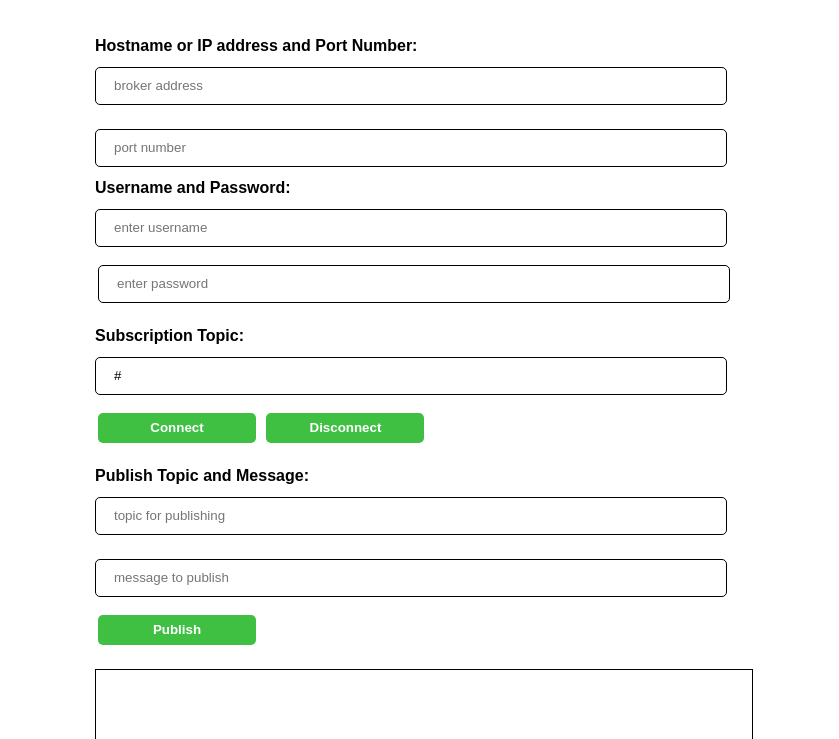
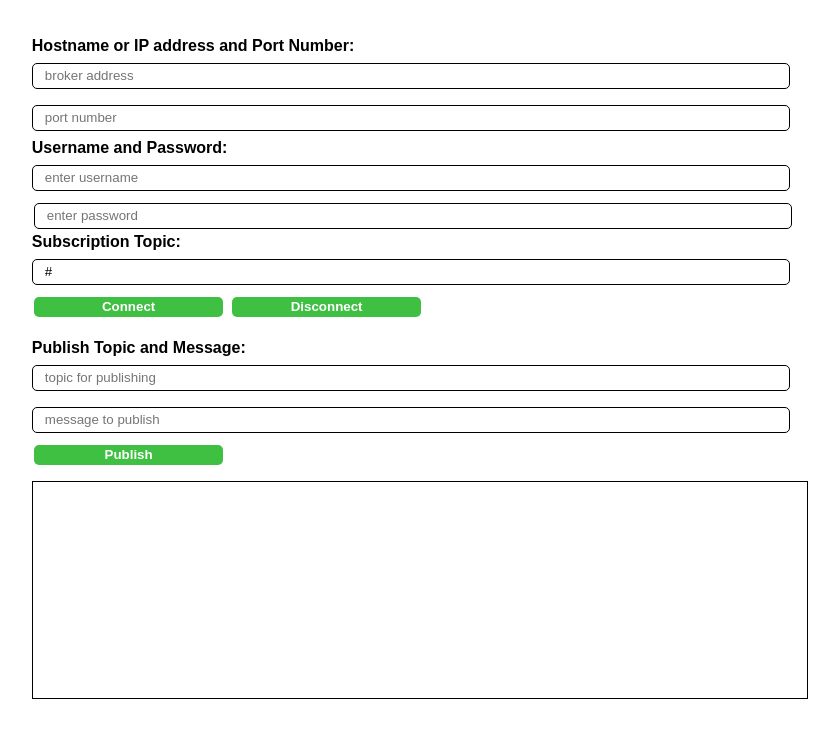
Before and after one commit to ngockhai245/mqtt_opcua, a plain HTML site: page web_dashboard/index.html in a window 1280 px wide. Shown: the part 61-800 px from the top of the page, without its empty margins (229-1068 px from the left). Drawn offline with Linux system fonts and the light colour scheme.

```diff
--- a/web_dashboard/demo.js
+++ b/web_dashboard/demo.js
@@ -1,17 +1,18 @@
 function startConnect(){
-    clientID = "clientID - " + parseInt(Math.random() * 1000);
+    clientID = "clientID - " + parseInt(Math.random() * 1000);//random client id
 
     host = document.getElementById("host").value;
     port = document.getElementById("port").value;
     userID = document.getElementById("username").value;
     passwordID = document.getElementById("password").value;
 
+    //Thong bao trong box
     document.getElementById("messages").innerHTML += "<span>Connecting to " + host + " on port " + port + "</span><br>";
     document.getElementById("messages").innerHTML += "<span>Using the client ID " + clientID + "</span><br>";
 
-    client = new Paho.MQTT.Client(host, Number(port), clientID);
+    client = new Paho.Client(host, Number(port), clientID);
 
-    //su dung bien client de su dung cac chuc nang khac cua thu vien
+    //callback, su dung bien client de su dung cac chuc nang khac cua thu vien
     client.onConnectionLost = onConnectionLost;
     client.onMessageArrived = onMessageArrived;
 
@@ -34,7 +35,7 @@
 
 function onMessageArrived(message) {
     console.log("onMessageArrived: " + message.payloadString);
-    document.getElementById("messages").innerHTML += "<span>Topic: " + message.destinationName + "| Message : " + message.payloadString + "<span><br>";
+    document.getElementById("messages").innerHTML += "<span>Topic: " + message.destinationName + " | Message : " + message.payloadString + "<span><br>";
 }
 
 function startDisconnect(){
@@ -46,7 +47,7 @@
     msg = document.getElementById("message").value;
     topic = document.getElementById("topic_pub").value;
 
-    Message = new Paho.MQTT.Message(msg);
+    Message = new Paho.Message(msg);
     Message.destinationName = topic;
 
     client.send(Message);
--- a/web_dashboard/index.html
+++ b/web_dashboard/index.html
@@ -4,7 +4,7 @@
         <meta charset="utf-8">
         <title>MQTT</title>
         <link rel="stylesheet" href="style.css">
-        <!--paho js library for web browser, https://cdnjs.com/libraries/paho-mqtt
+        <!--paho javascript library for web browser https://cdnjs.com/libraries/paho-mqtt,
         read more at https://www.hivemq.com/blog/mqtt-client-library-encyclopedia-paho-js/-->
         <script src="https://cdnjs.cloudflare.com/ajax/libs/paho-mqtt/1.1.0/paho-mqtt.min.js" type="text/javascript"></script>
         <script src="demo.js" type="text/javascript"></script>
@@ -20,7 +20,7 @@
 
                 <b>Username and Password:</b><br>
                 <input id="username" name="username" type="text" placeholder="enter username"><br>
-                <input id="password" name="password" type="password" placeholder="enter password"><br><br>
+                <input id="password" name="password" type="password" placeholder="enter password"><br>
 
                 <b>Subscription Topic:</b><br>
                 <input id="topic_sub" name="topic_sub" type="text" value="#"><br>
@@ -33,7 +33,7 @@
                 <input type="button" onclick="publishMessage()" value="Publish"><br>
             </form>
 
-            <div id="messages"></div>
+            <div id="messages"></div><!--box respond-->
         </div>
     </body>
 </html>
--- a/web_dashboard/style.css
+++ b/web_dashboard/style.css
@@ -5,13 +5,13 @@
 .sample{
     margin-left: auto;
     margin-right: auto;
-    width: 50%;
-    padding-left: 15px;
-    padding-right: 15px;
+    width: 60%;
+    padding-left: 10px;
+    padding-right: 10px;
 }
 
 input{
-    width: 150px;
+    width: 100px;
     margin: 0;
     box-sizing: border-box;
     border: 1px solid black;
@@ -20,16 +20,16 @@
 
 input[type=text]{
     width: 100%;
-    padding: 18px 18px;
-    height: 15px;
-    margin: 12px 0px;
+    padding: 12px 12px;
+    height: 10px;
+    margin: 8px 0px;
 }
 
 input[type=password]{
     width: 100%;
-    padding: 18px 18px;
-    height: 15px;
-    margin: 6px 3px; /*(top bottom) (left right)*/
+    padding: 12px 12px;
+    height: 10px;
+    margin: 4px 2px; /*(top bottom) (left right)*/
 }
 
 input[type=button]{
@@ -38,15 +38,19 @@
     color: white;
     text-decoration: none;
     font-weight: bold;
-    height: 30px;
-    margin: 6px 3px;
+    height: 20px;
+    margin: 4px 2px;
     border: none;
     border-radius: 5px;
     cursor: pointer;
 }
 
 input[type=text]:focus {
-    background-color: lightblue;
+    background-color: #a4eca7;
+}
+
+input[type=password]:focus {
+    background-color: #a4eca7;
 }
 
 input[type=button]:hover {
@@ -58,9 +62,9 @@
 }
 
 #messages{
-    margin-top: 18px;
-    margin-bottom: 18px;
-    padding: 12px;
+    margin-top: 12px;
+    margin-bottom: 12px;
+    padding: 8px;
     width: 100%;
     display: inline-block;
     border: 1px solid black;
```
